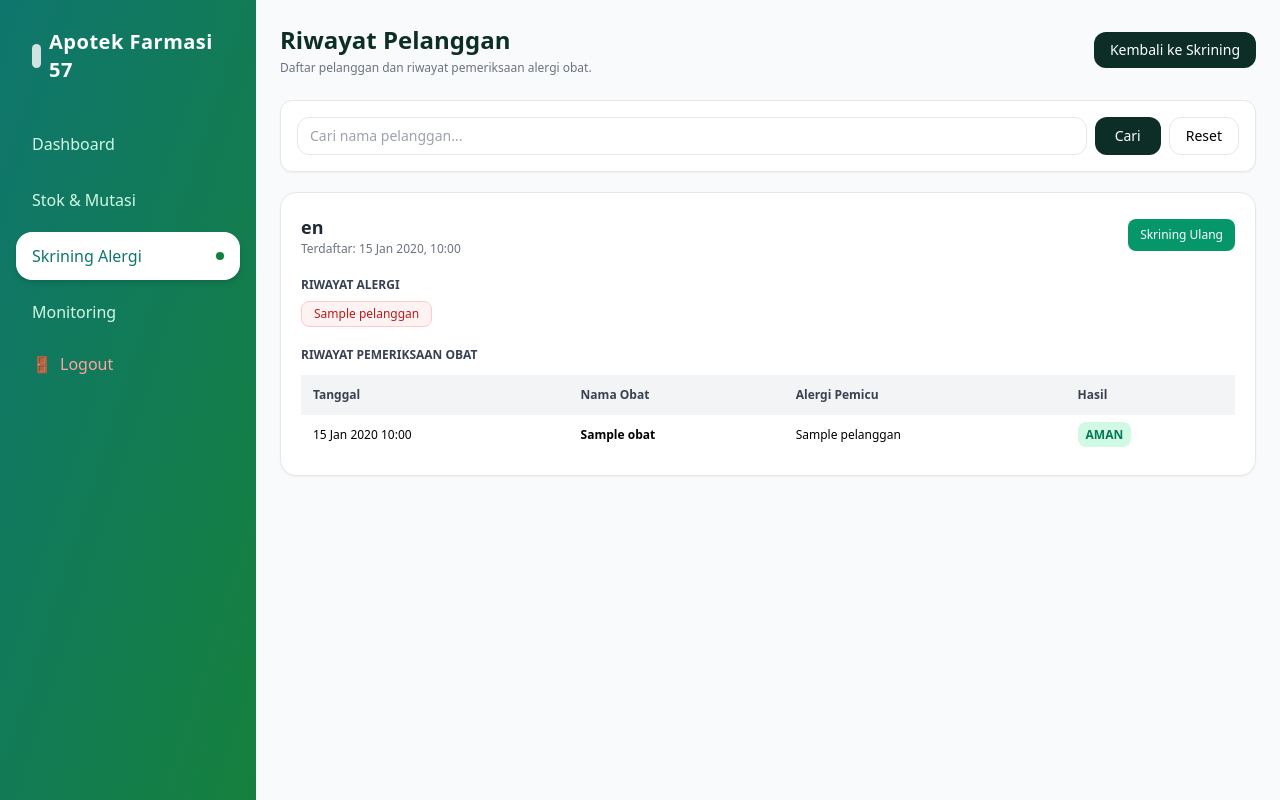
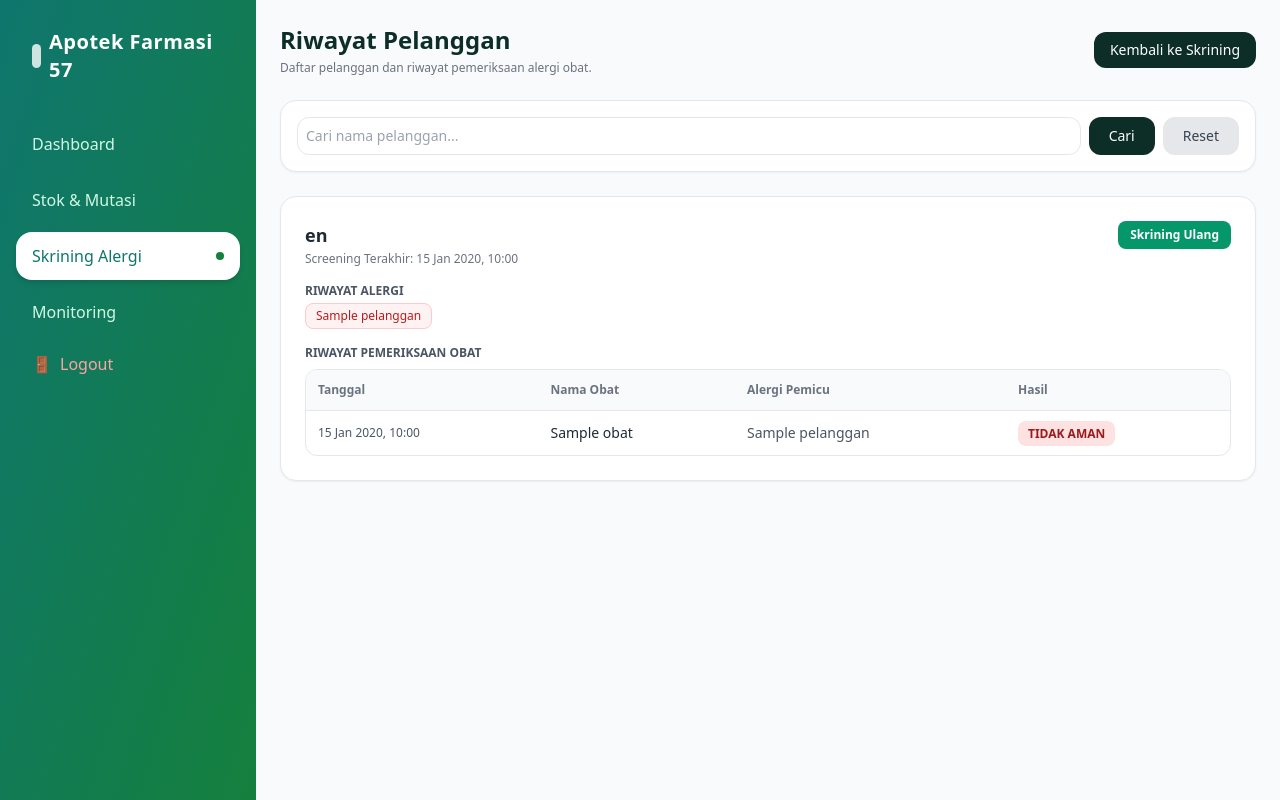
Before and after one commit to faizbila978/faizbila978-web-manajemen-obat-pada-apotek, a Laravel app: page /skrining/history in a window 1280 px wide. Run offline with Laravel 12, Linux system fonts and the light colour scheme; a user stored in the database is signed in; data comes from the database, SQL or seed files in the repository; tables that the repository leaves empty hold one stand-in row (values such as "Sample post"); some libraries are stand-ins or nearby versions.

Commit message:
skrining alergi

```diff
--- a/web-manajemen-obat-pada-apotek/app/Http/Controllers/AllergyScreeningController.php
+++ b/web-manajemen-obat-pada-apotek/app/Http/Controllers/AllergyScreeningController.php
@@ -50,37 +50,29 @@ class AllergyScreeningController extends Controller
                 ->toArray();
 
             // Cari obat berdasarkan nama yang dimasukkan
-            $obats = Obat::with('kandungans')
-                ->where('nama_obat', 'LIKE', '%' . $keyword . '%')
+            $obats = Obat::where('nama_obat', 'LIKE', '%' . $keyword . '%')
                 ->get();
 
             foreach ($obats as $obat) {
 
-                // Periksa kecocokan kandungan dengan alergi pelanggan
+                // Periksa kecocokan langsung dengan kolom 'alergi' pada tabel obat
                 $alergiPemicu = null;
+                $alergiObatStr = mb_strtolower(trim($obat->alergi ?? ''));
 
-                foreach ($obat->kandungans as $kandungan) {
+                if ($alergiObatStr !== '' && $alergiObatStr !== '-') {
                     foreach ($pelanggan->alergis as $alergi) {
-
-                        $namaKandungan = mb_strtolower(
-                            trim($kandungan->nama_kandungan)
-                        );
-
-                        $namaAlergi = mb_strtolower(
-                            trim($alergi->nama_alergi)
-                        );
+                        $namaAlergiPasien = mb_strtolower(trim($alergi->nama_alergi));
 
                         if (
-                            $namaKandungan !== '' &&
-                            $namaAlergi !== '' &&
+                            $namaAlergiPasien !== '' &&
                             (
-                                $namaKandungan === $namaAlergi ||
-                                str_contains($namaKandungan, $namaAlergi) ||
-                                str_contains($namaAlergi, $namaKandungan)
+                                $alergiObatStr === $namaAlergiPasien ||
+                                str_contains($alergiObatStr, $namaAlergiPasien) ||
+                                str_contains($namaAlergiPasien, $alergiObatStr)
                             )
                         ) {
                             $alergiPemicu = $alergi;
-                            break 2;
+                            break;
                         }
                     }
                 }
@@ -91,7 +83,7 @@ class AllergyScreeningController extends Controller
                     ? 'AMAN'
                     : 'TIDAK AMAN - Berpotensi memicu alergi';
 
-                // Simpan setiap pemeriksaan sebagai riwayat baru
+                // Simpan setiap pemeriksaan sebagai riwayat baru dengan waktu saat ini
                 ScreeningAlergi::create([
                     'id_pelanggan' => $pelanggan->id_pelanggan,
                     'id_obat' => $obat->id_obat,
@@ -100,33 +92,33 @@ class AllergyScreeningController extends Controller
                     'hasil' => $hasil
                 ]);
 
-                // Cari obat alternatif jika obat tidak aman
+                // Cari obat alternatif berdasarkan KATEGORI yang sama
                 $alternatif = collect();
 
                 if (!$isSafe) {
-                    $alternatif = Obat::with('kandungans')
-                        ->where('jenis', $obat->jenis)
+                    $alternatif = Obat::where('kategori', $obat->kategori)
                         ->where('id_obat', '!=', $obat->id_obat)
                         ->where('stok', '>', 0)
                         ->get()
                         ->filter(function ($obatAlternatif) use ($pelanggan) {
+                            $altAlergiStr = mb_strtolower(trim($obatAlternatif->alergi ?? ''));
 
-                            foreach ($obatAlternatif->kandungans as $kandungan) {
+                            if ($altAlergiStr === '' || $altAlergiStr === '-') {
+                                return true;
+                            }
+
                             foreach ($pelanggan->alergis as $alergi) {
-
-                                    $k = mb_strtolower(trim($kandungan->nama_kandungan));
                                 $a = mb_strtolower(trim($alergi->nama_alergi));
 
                                 if (
-                                        $k !== '' && $a !== '' &&
+                                    $a !== '' &&
                                     (
-                                            $k === $a ||
-                                            str_contains($k, $a) ||
-                                            str_contains($a, $k)
+                                        $altAlergiStr === $a ||
+                                        str_contains($altAlergiStr, $a) ||
+                                        str_contains($a, $altAlergiStr)
                                     )
                                 ) {
                                     return false;
-                                    }
                                 }
                             }
 
--- a/web-manajemen-obat-pada-apotek/app/Models/Pelanggan.php
+++ b/web-manajemen-obat-pada-apotek/app/Models/Pelanggan.php
@@ -2,31 +2,27 @@
 
 namespace App\Models;
 
+use Illuminate\Database\Eloquent\Factories\HasFactory;
 use Illuminate\Database\Eloquent\Model;
 
 class Pelanggan extends Model
 {
-    protected $primaryKey = 'id_pelanggan';
+    use HasFactory;
+
+    protected $table = 'pelanggans'; // Sesuaikan jika nama tabel database Anda berbeda
+    protected $primaryKey = 'id_pelanggan'; // Sesuaikan jika menggunakan id standar
 
     protected $fillable = [
-        'nama_pelanggan'
+        'nama_pelanggan',
     ];
 
     public function alergis()
     {
-        return $this->hasMany(
-            AlergiPelanggan::class,
-            'id_pelanggan',
-            'id_pelanggan'
-        );
+        return $this->hasMany(AlergiPelanggan::class, 'id_pelanggan', 'id_pelanggan');
     }
 
     public function screenings()
     {
-        return $this->hasMany(
-            ScreeningAlergi::class,
-            'id_pelanggan',
-            'id_pelanggan'
-        );
+        return $this->hasMany(ScreeningAlergi::class, 'id_pelanggan', 'id_pelanggan')->latest('tgl_screening');
     }
 }
--- a/web-manajemen-obat-pada-apotek/resources/views/skrining/history.blade.php
+++ b/web-manajemen-obat-pada-apotek/resources/views/skrining/history.blade.php
@@ -19,178 +19,124 @@
         </a>
     </div>
 
-    <!-- PENCARIAN PELANGGAN -->
-    <form action="{{ route('skrining.history') }}"
-          method="GET"
-          class="bg-white p-4 rounded-xl shadow-sm border mb-5 flex gap-2">
-
+    <!-- FORM PENCARIAN RIWAYAT -->
+    <div class="bg-white p-4 rounded-2xl shadow-sm border mb-6">
+        <form action="{{ route('skrining.history') }}" method="GET" class="flex gap-2">
             <input type="text"
                    name="search"
-               value="{{ $search }}"
+                   value="{{ $search ?? '' }}"
                    placeholder="Cari nama pelanggan..."
-               class="flex-1 border rounded-xl px-3 py-2 text-sm">
+                   class="w-full border rounded-xl p-2 text-sm">
 
-        <button type="submit"
-                class="bg-[#0d2e26] text-white px-5 rounded-xl text-sm">
+            <button type="submit" class="px-5 py-2 bg-[#0d2e26] text-white rounded-xl text-sm">
                 Cari
             </button>
 
-        <a href="{{ route('skrining.history') }}"
-           class="border px-4 py-2 rounded-xl text-sm">
+            <a href="{{ route('skrining.history') }}" class="px-5 py-2 bg-gray-200 text-gray-700 rounded-xl text-sm flex items-center">
                 Reset
             </a>
+        </form>
+    </div>
 
-    </form>
-
-    <!-- DAFTAR PELANGGAN -->
-    @forelse($pelanggans as $p)
-
-        <div class="bg-white rounded-2xl shadow-sm border p-5 mb-5">
-
-            <div class="flex justify-between items-center">
-
+    <!-- DAFTAR PELANGGAN & RIWAYAT -->
+    <div class="space-y-6">
+        @forelse($pelanggans as $pelanggan)
+            <div class="bg-white p-6 rounded-2xl shadow-sm border">
+                <div class="flex justify-between items-start mb-4">
                     <div>
                         <h3 class="font-bold text-lg text-gray-800">
-                        {{ $p->nama_pelanggan }}
+                            {{ $pelanggan->nama_pelanggan }}
                         </h3>
 
-                    <p class="text-xs text-gray-500">
-                        Terdaftar:
-                        {{ $p->created_at->format('d M Y, H:i') }}
+                        <!-- Menampilkan Waktu Screening Terakhir -->
+                        <p class="text-xs text-gray-500 mt-0.5">
+                            Screening Terakhir:
+                            {{ optional($pelanggan->screenings->first())->tgl_screening
+                                ? \Carbon\Carbon::parse($pelanggan->screenings->first()->tgl_screening)->format('d M Y, H:i')
+                                : $pelanggan->created_at->format('d M Y, H:i') }}
                         </p>
                     </div>
 
-                <a href="{{ route('skrining.index', [
-                    'nama_pelanggan' => $p->nama_pelanggan
-                ]) }}"
-                   class="bg-emerald-600 text-white px-3 py-2 rounded-lg text-xs">
+                    <a href="{{ route('skrining.index', ['nama_pelanggan' => $pelanggan->nama_pelanggan, 'keyword' => '', 'nama_alergi' => $pelanggan->alergis->pluck('nama_alergi')->implode(', ')]) }}"
+                       class="px-3 py-1.5 bg-emerald-600 text-white rounded-lg text-xs font-bold">
                         Skrining Ulang
                     </a>
-
                 </div>
 
-            <!-- RIWAYAT ALERGI -->
-            <div class="mt-5">
-
-                <h4 class="text-xs font-bold text-gray-700 mb-2">
-                    RIWAYAT ALERGI
-                </h4>
-
-                <div class="flex flex-wrap gap-2">
-
-                    @forelse($p->alergis as $alg)
-
-                        <span class="px-3 py-1 bg-red-50 text-red-700 border border-red-200 rounded-lg text-xs">
-                            {{ $alg->nama_alergi }}
+                <!-- DAFTAR ALERGI PELANGGAN -->
+                <div class="mb-4">
+                    <p class="text-xs font-bold text-gray-600 mb-1">RIWAYAT ALERGI</p>
+                    <div class="flex flex-wrap gap-1">
+                        @forelse($pelanggan->alergis as $alergi)
+                            <span class="px-2.5 py-1 bg-red-50 text-red-700 border border-red-200 rounded-lg text-xs">
+                                {{ $alergi->nama_alergi }}
                             </span>
-
                         @empty
-
-                        <span class="text-xs text-gray-400">
-                            Tidak ada riwayat alergi.
-                        </span>
-
+                            <span class="text-xs text-gray-400">Tidak ada riwayat alergi tercatat</span>
                         @endforelse
-
+                    </div>
                 </div>
 
-            </div>
+                <!-- TABEL RIWAYAT PEMERIKSAAN OBAT -->
+                <div>
+                    <p class="text-xs font-bold text-gray-600 mb-2">RIWAYAT PEMERIKSAAN OBAT</p>
 
-            <!-- RIWAYAT SKRINING -->
-            <div class="mt-5">
-
-                <h4 class="text-xs font-bold text-gray-700 mb-3">
-                    RIWAYAT PEMERIKSAAN OBAT
-                </h4>
-
-                @if($p->screenings->count() > 0)
-
-                    <div class="overflow-x-auto">
-
+                    <div class="overflow-x-auto border rounded-xl">
                         <table class="w-full text-left border-collapse">
-
                             <thead>
-                                <tr class="bg-gray-100 text-xs text-gray-700">
+                                <tr class="bg-gray-50 border-b text-xs text-gray-500">
                                     <th class="p-3">Tanggal</th>
                                     <th class="p-3">Nama Obat</th>
                                     <th class="p-3">Alergi Pemicu</th>
                                     <th class="p-3">Hasil</th>
                                 </tr>
                             </thead>
-
-                            <tbody class="divide-y text-xs">
-
-                                @foreach($p->screenings as $s)
-
-                                    <tr>
-
+                            <tbody class="text-sm divide-y">
+                                @forelse($pelanggan->screenings as $screening)
+                                    <tr class="hover:bg-gray-50">
+                                        <td class="p-3 text-xs text-gray-600">
+                                            {{ \Carbon\Carbon::parse($screening->tgl_screening)->format('d M Y, H:i') }}
+                                        </td>
+                                        <td class="p-3 font-medium text-gray-800">
+                                            {{ $screening->obat->nama_obat ?? '-' }}
+                                        </td>
+                                        <td class="p-3 text-gray-600">
+                                            {{ $screening->alergi->nama_alergi ?? '-' }}
+                                        </td>
                                         <td class="p-3">
-                                            {{ $s->tgl_screening
-                                                ? \Carbon\Carbon::parse($s->tgl_screening)->format('d M Y H:i')
-                                                : '-' }}
-                                        </td>
-
-                                        <td class="p-3 font-semibold">
-                                            {{ $s->obat->nama_obat ?? 'Obat tidak tersedia' }}
-                                        </td>
-
-                                        <td class="p-3">
-                                            {{ $s->alergi->nama_alergi ?? '-' }}
-                                        </td>
-
-                                        <td class="p-3">
-
-                                            @if(stripos($s->hasil, 'TIDAK AMAN') !== false)
-
-                                                <span class="px-2 py-1 bg-red-100 text-red-700 rounded-lg font-bold">
+                                            @if(str_contains(strtoupper($screening->hasil), 'AMAN') && !str_contains(strtoupper($screening->hasil), 'TIDAK'))
+                                                <span class="px-2.5 py-1 bg-emerald-100 text-emerald-800 rounded-lg text-xs font-bold">
+                                                    AMAN
+                                                </span>
+                                            @else
+                                                <span class="px-2.5 py-1 bg-red-100 text-red-800 rounded-lg text-xs font-bold">
                                                     TIDAK AMAN
                                                 </span>
-
-                                            @else
-
-                                                <span class="px-2 py-1 bg-emerald-100 text-emerald-700 rounded-lg font-bold">
-                                                    AMAN
-                                                </span>
-
                                             @endif
-
                                         </td>
-
                                     </tr>
-
-                                @endforeach
-
+                                @empty
+                                    <tr>
+                                        <td colspan="4" class="p-4 text-center text-xs text-gray-400">
+                                            Belum ada riwayat pemeriksaan obat untuk pelanggan ini.
+                                        </td>
+                                    </tr>
+                                @endforelse
                             </tbody>
-
                         </table>
-
                     </div>
-
-                @else
-
-                    <p class="text-xs text-gray-400">
-                        Belum ada riwayat pemeriksaan obat.
-                    </p>
-
-                @endif
-
                 </div>
 
             </div>
-
         @empty
-
-        <div class="bg-white p-8 rounded-xl text-center text-sm text-gray-500">
-            @if($search)
-                Pelanggan "{{ $search }}" tidak ditemukan.
-            @else
-                Belum ada riwayat pelanggan.
-            @endif
+            <div class="bg-white p-10 text-center rounded-2xl border">
+                <p class="text-sm text-gray-400">Belum ada data pelanggan atau riwayat skrining.</p>
+            </div>
+        @endforelse
     </div>
 
-    @endforelse
-
-    <div class="mt-5">
+    <!-- PAGINATION -->
+    <div class="mt-6">
         {{ $pelanggans->links() }}
     </div>
 
```
Also changed, not shown: web-manajemen-obat-pada-apotek/resources/views/skrining/index.blade.php (+12 -2 lines). Lines whose indentation alone changed are shown as unchanged.
